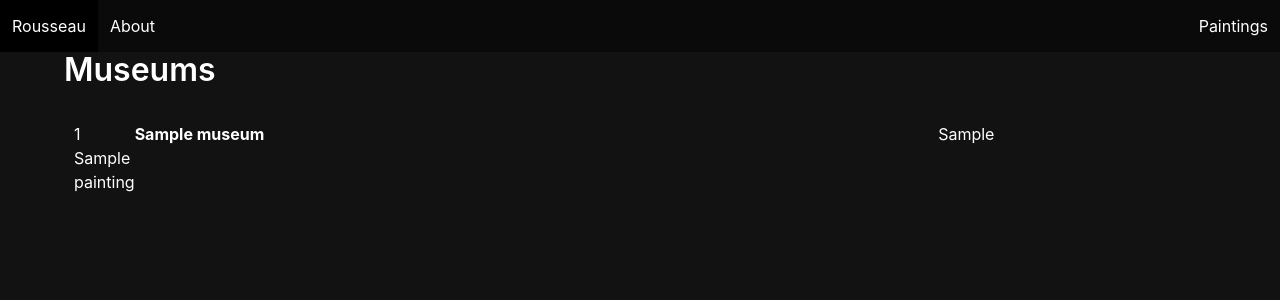
After one commit to mariaximenez/rousseau_paintings, a Django app: page /museums/ in a window 1280 px wide. The commit adds this page. Shown: the top 300 px of the page. Run offline with Django 4.2, Linux system fonts and the light colour scheme; tables that the repository leaves empty hold one stand-in row (values such as "Sample post").

Commit message:
MuseumList View Page

```diff
--- a/main_app/static/styles/main.css
+++ b/main_app/static/styles/main.css
@@ -52,3 +52,12 @@ p {
     background-color: hsla(0, 0%, 100%, 0.1);
     cursor: pointer;
 }
+
+
+.museum_list {
+    font: white;
+}
+
+.list {
+    font: white;
+}
--- /dev/null
+++ b/main_app/templates/museum_list.html
@@ -0,0 +1,25 @@
+{% extends 'base.html' %} {% block content %}
+
+<h1 class="title">Museums</h1>
+
+<!-- inside container -->
+<div class="detail__museum mb-5">
+    {% for museum in museum.all %}
+    <div class="museum">
+      <span>{{forloop.counter}}</span>
+      <span><b>{{museum.name}}</b></span>
+      <span>{{museum.city}}</span>
+      <span>{{museum.painting}}</span>
+    </div>
+		{% empty %}
+    <article class="message">
+      <div class="message-header">
+        <p>No Museum Available</p>
+      </div>
+    </article>
+
+    {% endfor %}
+  </div>
+<!--  above about section  -->
+
+{% endblock %}
--- a/main_app/urls.py
+++ b/main_app/urls.py
@@ -9,5 +9,6 @@ urlpatterns = [
     path('paintings/<int:pk>/', views.PaintingDetail.as_view(), name="painting_detail"),
     path('paintings/<int:pk>/update',views.PaintingUpdate.as_view(), name="painting_update"),
     path('paintings/<int:pk>/delete',views.PaintingDelete.as_view(), name="painting_delete"),
+    path('museums/', views.MuseumList.as_view(), name="museum_list"),
     path('paintings/<int:pk>/museum/new', views.MuseumCreate.as_view(), name="museum_create"),
 ]
--- a/main_app/views.py
+++ b/main_app/views.py
@@ -68,6 +68,16 @@ class PaintingDelete(DeleteView):
 
 
 
+class MuseumList(TemplateView):
+    template_name = "museum_list.html"
+
+    def get_context_data(self, **kwargs):
+        context = super().get_context_data(**kwargs)
+        name = self.request.GET.get("name")
+        context["museum"] = Museum.objects.all()
+        return context
+
+
 class MuseumCreate(View):
 
     def post(self, request, pk):
```
